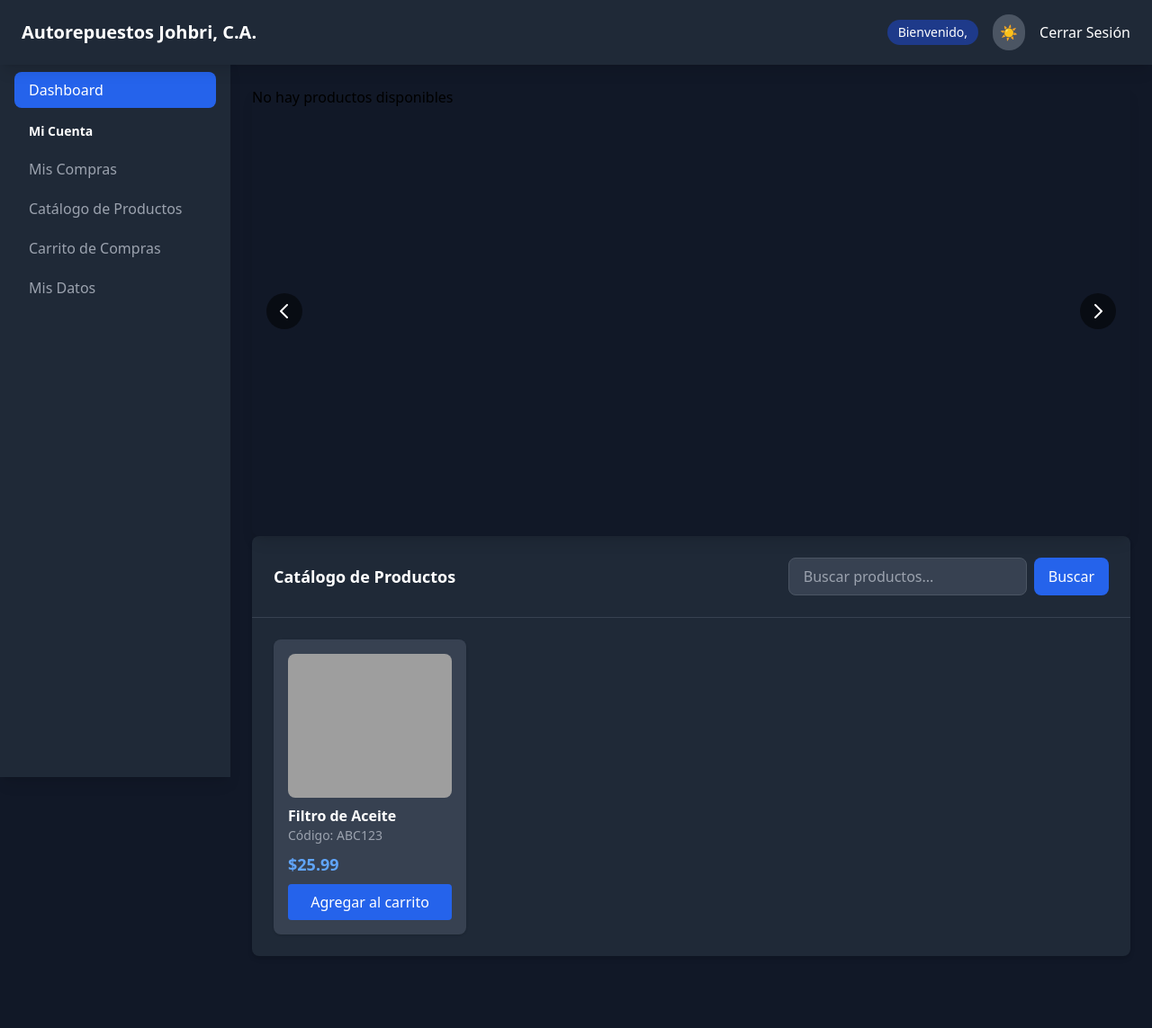
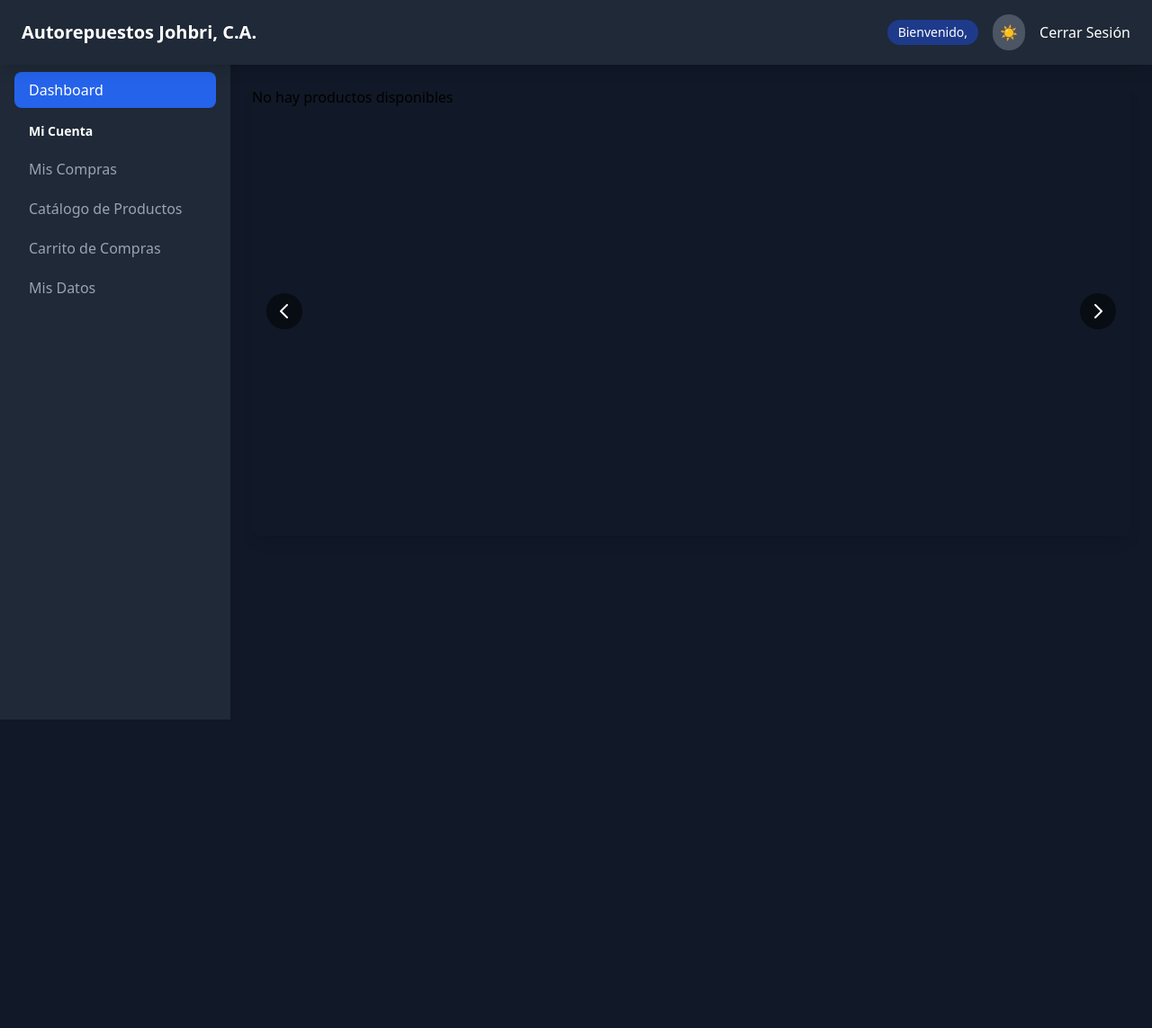
Before and after one commit to anzarpe97/Sistema-Johbri, a PHP site: page /panelCliente/cliente.php in a window 1280 px wide. Shown: the whole page at 90% size. After the commit the page ends 800 px from the top, so only its background shows below. Run offline with PHP 8.4, Linux system fonts and the light colour scheme; the visitor is signed in with stand-in values (Sample User, id 1); data that the repository does not hold is empty; some libraries are stand-ins or nearby versions; grey boxes are pictures that could not be loaded.

Commit message:
se elimino catalogo de productos en cliente dashboard

```diff
--- a/panelCliente/cliente.php
+++ b/panelCliente/cliente.php
@@ -288,33 +288,6 @@ $client_data = $result->fetch_assoc();
         <div id="carousel-indicators" class="absolute bottom-4 left-1/2 -translate-x-1/2 flex gap-2"></div>
         </div>
     </div>
-
-        <!-- Catálogo de Productos -->
-        <div class="bg-white dark:bg-gray-800 rounded-lg shadow-md overflow-hidden">
-            <div class="p-6 border-b border-gray-200 dark:border-gray-700">
-                <div class="flex justify-between items-center">
-                    <h3 class="text-lg font-semibold text-gray-800 dark:text-white">Catálogo de Productos</h3>
-                    <div class="flex gap-2">
-                        <input type="text" placeholder="Buscar productos..." class="px-4 py-2 border rounded-lg dark:bg-gray-700 dark:border-gray-600 dark:text-white">
-                        <button class="bg-custom-blue text-white px-4 py-2 rounded-lg hover:bg-custom-blue-light transition-colors">
-                            Buscar
-                        </button>
-                    </div>
-                </div>
-            </div>
-            <div class="p-6 grid grid-cols-1 md:grid-cols-4 gap-6">
-                <!-- Producto 1 -->
-                <div class="bg-white dark:bg-gray-700 rounded-lg shadow p-4">
-                    <img src="../assets/img/repuesto1.jpg" alt="Filtro de Aceite" class="w-full h-40 object-cover rounded-lg mb-2">
-                    <h3 class="font-semibold text-gray-800 dark:text-white">Filtro de Aceite</h3>
-                    <p class="text-sm text-gray-600 dark:text-gray-400">Código: ABC123</p>
-                    <p class="text-lg font-bold text-custom-blue dark:text-blue-400 mt-2">$25.99</p>
-                    <button class="w-full mt-2 bg-custom-blue text-white py-2 rounded hover:bg-custom-blue-light transition-colors">
-                        Agregar al carrito
-                    </button>
-                </div>
-            </div>
-        </div>
     </main>
 
     <script>
```
Lines whose indentation alone changed are shown as unchanged.
